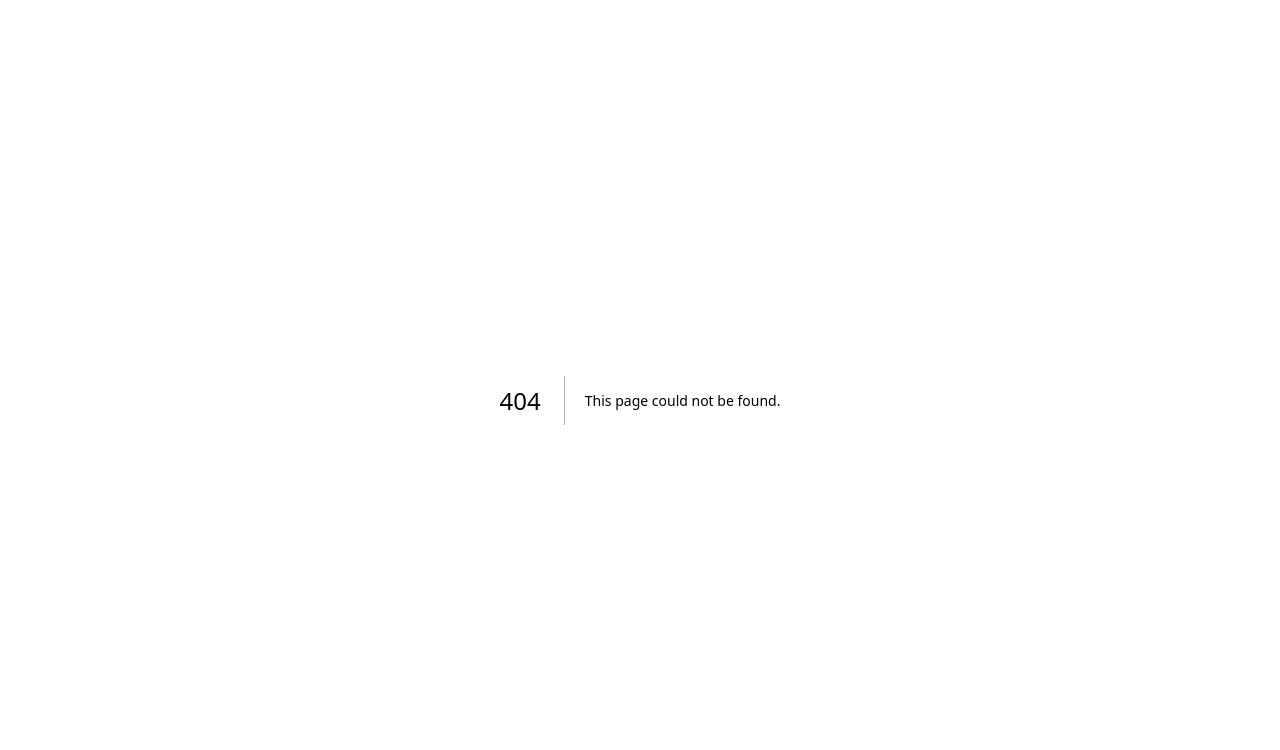
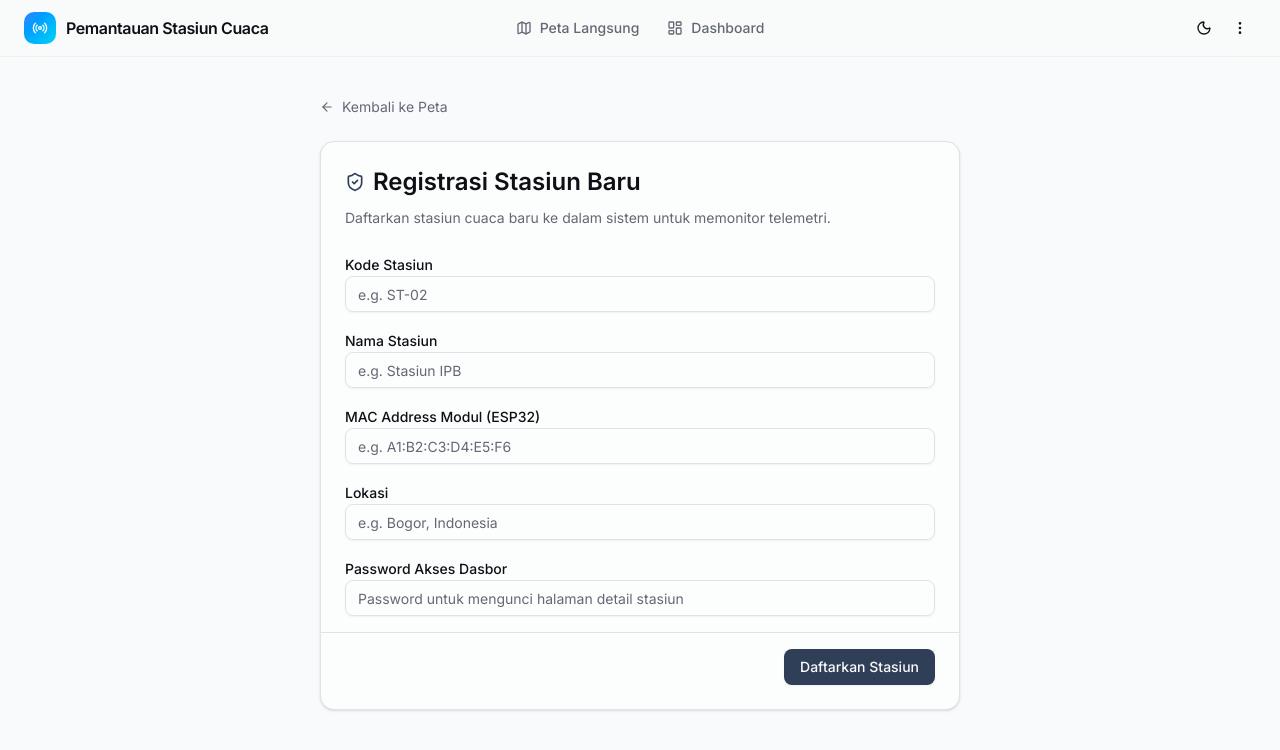
Before and after one commit to pranata-dev/weather-station-monitoring, a Next.js app: page /admin in a window 1280 px wide. Before the commit this address had no page. Shown: the top 750 px of the page. Built offline with nearby package versions, Linux system fonts and the light colour scheme; no server answers.

Commit message:
feat: implement multi-station architecture frontend (admin page, useWeather refactor, dynamic dashboard & map)

```diff
--- /dev/null
+++ b/src/app/admin/page.tsx
@@ -0,0 +1,185 @@
+"use client";
+
+import { useState } from "react";
+import { useRouter } from "next/navigation";
+import { Card, CardHeader, CardTitle, CardContent, CardDescription, CardFooter } from "@/components/ui/card";
+import { Input } from "@/components/ui/input";
+import { Label } from "@/components/ui/label";
+import { Button } from "@/components/ui/button";
+import { Loader2, ShieldCheck, ArrowLeft } from "lucide-react";
+import Link from "next/link";
+import Navbar from "@/components/layout/Navbar";
+
+const API_URL = process.env.NEXT_PUBLIC_API_URL || "http://localhost:8000";
+
+export default function AdminPage() {
+  const router = useRouter();
+  const [isSubmitting, setIsSubmitting] = useState(false);
+  const [successMsg, setSuccessMsg] = useState("");
+  const [errorMsg, setErrorMsg] = useState("");
+
+  const [formData, setFormData] = useState({
+    station_code: "",
+    name: "",
+    mac_address: "",
+    location: "",
+    access_password: "",
+  });
+
+  const handleChange = (e: React.ChangeEvent<HTMLInputElement>) => {
+    setFormData({ ...formData, [e.target.name]: e.target.value });
+  };
+
+  const handleSubmit = async (e: React.FormEvent) => {
+    e.preventDefault();
+    setIsSubmitting(true);
+    setSuccessMsg("");
+    setErrorMsg("");
+
+    try {
+      const res = await fetch(`${API_URL}/api/v1/stations/register`, {
+        method: "POST",
+        headers: {
+          "Content-Type": "application/json",
+        },
+        body: JSON.stringify(formData),
+      });
+
+      const data = await res.json();
+
+      if (!res.ok) {
+        throw new Error(data.detail || "Gagal mendaftarkan stasiun");
+      }
+
+      setSuccessMsg(`Stasiun berhasil didaftarkan! API Key (HASH): ${data.api_key}`);
+      setFormData({
+        station_code: "",
+        name: "",
+        mac_address: "",
+        location: "",
+        access_password: "",
+      });
+    } catch (err: any) {
+      setErrorMsg(err.message || "Terjadi kesalahan jaringan.");
+    } finally {
+      setIsSubmitting(false);
+    }
+  };
+
+  return (
+    <div className="min-h-screen bg-background flex flex-col">
+      <Navbar />
+
+      <main className="flex-1 container mx-auto px-4 py-12 pt-24 max-w-2xl">
+        <Link
+          href="/"
+          className="mb-6 inline-flex items-center gap-2 text-sm text-muted-foreground transition-colors hover:text-foreground"
+        >
+          <ArrowLeft className="h-3.5 w-3.5" />
+          Kembali ke Peta
+        </Link>
+
+        <Card className="border-border">
+          <CardHeader>
+            <div className="flex items-center gap-2 mb-1">
+              <ShieldCheck className="h-5 w-5 text-primary" />
+              <CardTitle className="text-2xl">Registrasi Stasiun Baru</CardTitle>
+            </div>
+            <CardDescription>
+              Daftarkan stasiun cuaca baru ke dalam sistem untuk memonitor telemetri.
+            </CardDescription>
+          </CardHeader>
+
+          <form onSubmit={handleSubmit}>
+            <CardContent className="space-y-4">
+              {successMsg && (
+                <div className="p-3 text-sm text-emerald-600 bg-emerald-500/10 rounded-md border border-emerald-500/20 font-medium break-all">
+                  {successMsg}
+                </div>
+              )}
+              {errorMsg && (
+                <div className="p-3 text-sm text-red-600 bg-red-500/10 rounded-md border border-red-500/20 font-medium">
+                  {errorMsg}
+                </div>
+              )}
+
+              <div className="space-y-2">
+                <Label htmlFor="station_code">Kode Stasiun</Label>
+                <Input
+                  id="station_code"
+                  name="station_code"
+                  placeholder="e.g. ST-02"
+                  required
+                  value={formData.station_code}
+                  onChange={handleChange}
+                />
+              </div>
+
+              <div className="space-y-2">
+                <Label htmlFor="name">Nama Stasiun</Label>
+                <Input
+                  id="name"
+                  name="name"
+                  placeholder="e.g. Stasiun IPB"
+                  required
+                  value={formData.name}
+                  onChange={handleChange}
+                />
+              </div>
+
+              <div className="space-y-2">
+                <Label htmlFor="mac_address">MAC Address Modul (ESP32)</Label>
+                <Input
+                  id="mac_address"
+                  name="mac_address"
+                  placeholder="e.g. A1:B2:C3:D4:E5:F6"
+                  required
+                  value={formData.mac_address}
+                  onChange={handleChange}
+                />
+              </div>
+
+              <div className="space-y-2">
+                <Label htmlFor="location">Lokasi</Label>
+                <Input
+                  id="location"
+                  name="location"
+                  placeholder="e.g. Bogor, Indonesia"
+                  required
+                  value={formData.location}
+                  onChange={handleChange}
+                />
+              </div>
+
+              <div className="space-y-2">
+                <Label htmlFor="access_password">Password Akses Dasbor</Label>
+                <Input
+                  id="access_password"
+                  name="access_password"
+                  type="password"
+                  placeholder="Password untuk mengunci halaman detail stasiun"
+                  required
+                  value={formData.access_password}
+                  onChange={handleChange}
+                />
+              </div>
+            </CardContent>
+
+            <CardFooter className="flex justify-end pt-4 border-t border-border mt-4">
+              <Button type="submit" disabled={isSubmitting} className="w-full sm:w-auto">
+                {isSubmitting ? (
+                  <>
+                    <Loader2 className="mr-2 h-4 w-4 animate-spin" />
+                    Mendaftarkan...
+                  </>
+                ) : (
+                  "Daftarkan Stasiun"
+                )}
+              </Button>
+            </CardFooter>
+          </form>
+        </Card>
+      </main>
+    </div>
+  );
+}
--- a/src/app/dashboard/page.tsx
+++ b/src/app/dashboard/page.tsx
@@ -12,6 +12,7 @@ import {
   CardTitle,
 } from "@/components/ui/card";
 import { StationAccessDialog } from "@/components/dialogs/StationAccessDialog";
+import { useWeather } from "@/hooks/useWeather";
 import { Badge } from "@/components/ui/badge";
 import {
   Thermometer,
@@ -69,84 +70,10 @@ function getTimeOfDayInfo(timestamp: string | null | undefined) {
 }
 
 export default function DashboardPage() {
-  const [station, setStation] = useState<Station | null>(null);
-  const [isLoading, setIsLoading] = useState(true);
-  const [error, setError] = useState<string | null>(null);
+  const { stations, isLoading, error } = useWeather();
 
   const [isAccessDialogOpen, setIsAccessDialogOpen] = useState(false);
   const [selectedStationId, setSelectedStationId] = useState<string | null>(null);
-
-
-  useEffect(() => {
-    let isMounted = true;
-    const API_URL = process.env.NEXT_PUBLIC_API_URL || "http://localhost:8000";
-
-    const fetchData = async () => {
-      try {
-        setError(null);
-
-        const [latestRes, historyRes] = await Promise.all([
-          fetch(`${API_URL}/api/v1/sensor/latest`),
-          fetch(`${API_URL}/api/v1/sensor/history?limit=2100`)
-        ]);
-
-        if (!latestRes.ok || !historyRes.ok) {
-          throw new Error("Failed to fetch telemetry data");
-        }
-
-        const latestData = await latestRes.json();
-        const historyData = await historyRes.json();
-
-        if (isMounted) {
-          const latest = latestData.data || null;
-          const envLat = parseFloat(process.env.NEXT_PUBLIC_STATION_LAT || "-6.5577");
-          const envLon = parseFloat(process.env.NEXT_PUBLIC_STATION_LON || "106.7308");
-
-          let stationStatus: "online" | "offline" = "offline";
-          if (latest?.timestamp) {
-            const latestDate = new Date(latest.timestamp + "Z");
-            const now = new Date();
-            if (now.getTime() - latestDate.getTime() <= 1800000) {
-              stationStatus = "online";
-            }
-          }
-
-          setStation({
-            id: "ST-01",
-            name: "Stasiun Pusat",
-            location: "Bogor, Jawa Barat, Indonesia",
-            status: stationStatus,
-            coordinates: [
-              latest?.lat != null ? latest.lat : envLat,
-              latest?.lon != null ? latest.lon : envLon,
-            ],
-            latestData: latest,
-            timeSeries: historyData.data || [],
-          });
-        }
-      } catch (err) {
-        console.error("Dashboard Fetch Error:", err);
-        if (isMounted) {
-          setError("Connection Error");
-          setStation(null);
-        }
-      } finally {
-        if (isMounted) {
-          setIsLoading(false);
-        }
-      }
-    };
-
-    fetchData();
-    const intervalId = setInterval(fetchData, 60000);
-
-    return () => {
-      isMounted = false;
-      clearInterval(intervalId);
-    };
-  }, []);
-
-  const stations: Station[] = station ? [station] : [];
   const onlineCount = stations.filter((s) => s.status === "online").length;
   const offlineCount = stations.filter((s) => s.status === "offline").length;
 
--- a/src/app/station/[id]/page.tsx
+++ b/src/app/station/[id]/page.tsx
@@ -28,6 +28,7 @@ import {
   Moon,
 } from "lucide-react";
 import { HistoricalDataDialog } from "@/components/dialogs/HistoricalDataDialog";
+import { useWeather, fetchStationHistory } from "@/hooks/useWeather";
 
 const SingleStationMap = dynamic(
   () => import("@/components/map/SingleStationMap"),
@@ -72,9 +73,11 @@ export default function StationDetailPage({
 }) {
   const { id } = use(params);
 
-  const [station, setStation] = useState<Station | null>(null);
-  const [isLoading, setIsLoading] = useState(true);
-  const [error, setError] = useState<string | null>(null);
+  const { stations, isLoading: isStationsLoading, error: stationsError } = useWeather();
+  const stationInfo = stations.find(s => s.id === id);
+
+  const [timeSeries, setTimeSeries] = useState<any[]>([]);
+  const [isHistoryLoading, setIsHistoryLoading] = useState(true);
 
   const [selectedMetric, setSelectedMetric] = useState<{
     id: string;
@@ -85,69 +88,24 @@ export default function StationDetailPage({
 
   useEffect(() => {
     let isMounted = true;
-
-    async function fetchData() {
-      try {
-        setError(null);
-
-        const [latestRes, historyRes] = await Promise.all([
-          fetch(`${API_URL}/api/v1/sensor/latest`),
-          fetch(`${API_URL}/api/v1/sensor/history?limit=2100`)
-        ]);
-
-        if (!latestRes.ok || !historyRes.ok) {
-          throw new Error("Failed to fetch telemetry data");
-        }
-
-        const latestData = await latestRes.json();
-        const historyData = await historyRes.json();
-
-        if (isMounted) {
-          const latest = latestData.data || null;
-          const envLat = parseFloat(process.env.NEXT_PUBLIC_STATION_LAT || "-6.5577");
-          const envLon = parseFloat(process.env.NEXT_PUBLIC_STATION_LON || "106.7308");
-
-          let stationStatus: "online" | "offline" = "offline";
-          if (latest?.timestamp) {
-            const latestDate = new Date(latest.timestamp + "Z");
-            const now = new Date();
-            if (now.getTime() - latestDate.getTime() <= 1800000) {
-              stationStatus = "online";
-            }
-          }
-
-          setStation({
-            id: "ST-01",
-            name: "Stasiun Pusat",
-            location: "Bogor, Jawa Barat, Indonesia",
-            status: stationStatus,
-            coordinates: [
-              latest?.lat != null ? latest.lat : envLat,
-              latest?.lon != null ? latest.lon : envLon,
-            ],
-            latestData: latest,
-            timeSeries: historyData.data || [],
-          });
-        }
-      } catch (err) {
-        if (isMounted) {
-          setError("Connection Error");
-        }
-      } finally {
-        if (isMounted) {
-          setIsLoading(false);
-        }
+    async function loadHistory() {
+      setIsHistoryLoading(true);
+      const data = await fetchStationHistory(id, 2100);
+      if (isMounted) {
+        setTimeSeries(data);
+        setIsHistoryLoading(false);
       }
     }
-
-    fetchData();
-    const intervalId = setInterval(fetchData, 60000);
-
+    loadHistory();
+    const interval = setInterval(loadHistory, 60000);
     return () => {
       isMounted = false;
-      clearInterval(intervalId);
+      clearInterval(interval);
     };
-  }, []);
+  }, [id]);
+
+  const isLoading = isStationsLoading || isHistoryLoading;
+  const error = stationsError;
 
   const handleMetricClick = (
     e: React.MouseEvent,
@@ -161,7 +119,10 @@ export default function StationDetailPage({
     setIsDialogOpen(true);
   };
 
-  const currentStation: Station = station || {
+  const currentStation: Station = stationInfo ? {
+    ...stationInfo,
+    timeSeries
+  } : {
     id,
     name: `Stasiun ${id}`,
     location: "Lokasi Belum Diketahui",
@@ -375,7 +336,7 @@ export default function StationDetailPage({
 
           <div>
             <h2 className="mb-4 text-lg font-semibold">Lokasi Stasiun</h2>
-            {isLoading || !station ? (
+            {isLoading || !stationInfo ? (
               <div className="flex h-[300px] w-full items-center justify-center rounded-xl border border-dashed border-border bg-muted/20">
                 <div className="flex flex-col items-center gap-2 text-muted-foreground">
                   <div className="h-6 w-6 animate-spin rounded-full border-2 border-primary border-t-transparent" />
--- a/src/components/map/StationMap.tsx
+++ b/src/components/map/StationMap.tsx
@@ -34,11 +34,9 @@ const INITIAL_VIEW = {
 
 export default function StationMap() {
   const { resolvedTheme } = useTheme();
-  const { station } = useWeather();
+  const { stations } = useWeather();
   const [selectedStation, setSelectedStation] = useState<Station | null>(null);
   const [isAccessDialogOpen, setIsAccessDialogOpen] = useState(false);
-
-  const stations = station ? [station] : [];
 
   const handleMarkerClick = useCallback(
     (station: Station) => {
--- a/src/hooks/useWeather.ts
+++ b/src/hooks/useWeather.ts
@@ -6,31 +6,30 @@ import type { Station } from "@/types/weather";
 const API_URL = process.env.NEXT_PUBLIC_API_URL || "http://localhost:8000";
 
 export function useWeather() {
-  const [station, setStation] = useState<Station | null>(null);
+  const [stations, setStations] = useState<Station[]>([]);
   const [isLoading, setIsLoading] = useState(true);
   const [error, setError] = useState<string | null>(null);
 
   useEffect(() => {
     let isMounted = true;
 
-    async function fetchWeather() {
+    async function fetchStations() {
       try {
         setError(null);
 
-        const [latestRes, historyRes] = await Promise.all([
-          fetch(`${API_URL}/api/v1/sensor/latest`),
-          fetch(`${API_URL}/api/v1/sensor/history?limit=2100`)
-        ]);
+        const res = await fetch(`${API_URL}/api/v1/stations/list`);
 
-        if (!latestRes.ok || !historyRes.ok) {
-          throw new Error("Failed to fetch telemetry data");
+        if (!res.ok) {
+          throw new Error("Failed to fetch stations list");
         }
 
-        const latestData = await latestRes.json();
-        const historyData = await historyRes.json();
+        const data = await res.json();
 
         if (isMounted) {
-          const latest = latestData.data || null;
+          const fetchedStations = data.data || [];
+
+          const mappedStations = fetchedStations.map((s: any) => {
+            const latest = s.latestData || null;
             const envLat = parseFloat(process.env.NEXT_PUBLIC_STATION_LAT || "-6.5577");
             const envLon = parseFloat(process.env.NEXT_PUBLIC_STATION_LON || "106.7308");
 
@@ -43,23 +42,26 @@ export function useWeather() {
               }
             }
 
-          setStation({
-            id: "ST-01",
-            name: "Stasiun Pusat",
-            location: "Bogor, Jawa Barat, Indonesia",
+            return {
+              id: s.station_code,
+              name: s.name,
+              location: s.location,
               status: stationStatus,
               coordinates: [
                 latest?.lat != null ? latest.lat : envLat,
                 latest?.lon != null ? latest.lon : envLon,
               ],
               latestData: latest,
-            timeSeries: historyData.data || [],
+              timeSeries: [], // Not fetched globally to save bandwidth
+            };
           });
+
+          setStations(mappedStations);
         }
       } catch (err) {
         if (isMounted) {
           setError("Connection Error");
-          setStation(null);
+          setStations([]);
         }
       } finally {
         if (isMounted) {
@@ -68,10 +70,9 @@ export function useWeather() {
       }
     }
 
-    fetchWeather();
+    fetchStations();
 
-    // Polling every 60 seconds
-    const intervalId = setInterval(fetchWeather, 60000);
+    const intervalId = setInterval(fetchStations, 60000);
 
     return () => {
       isMounted = false;
@@ -79,5 +80,17 @@ export function useWeather() {
     };
   }, []);
 
-  return { station, isLoading, error };
+  return { stations, isLoading, error };
 }
+
+export async function fetchStationHistory(stationCode: string, limit: number = 2100) {
+  try {
+    const res = await fetch(`${API_URL}/api/v1/sensor/history?limit=${limit}&station_code=${stationCode}`);
+    if (!res.ok) throw new Error("Failed to fetch history");
+    const data = await res.json();
+    return data.data || [];
+  } catch (err) {
+    console.error("fetchStationHistory Error:", err);
+    return [];
+  }
+}
```
Lines whose indentation alone changed are shown as unchanged.
